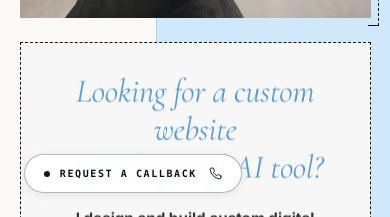
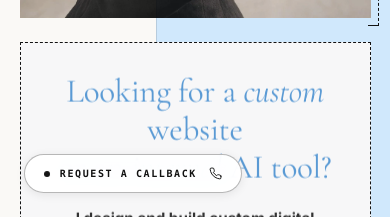
Before and after one commit to Irene2828/porfoliojuly, a Next.js app: page / in a window 390 px wide. Shown: the part 627-844 px from the top of the page. Built offline with nearby package versions, Linux system fonts and the light colour scheme; no server answers; the database is empty; a web font is replaced by a local one.

Commit message:
Keep italic only on custom and internal words in hero headline

```diff
--- a/src/app/v2/components/HeroV2.tsx
+++ b/src/app/v2/components/HeroV2.tsx
@@ -67,9 +67,9 @@ export default function HeroV2() {
                 className="hero-text"
                 style={{ transform: 'translateY(-0.4rem)' }}
               >
-                <h1 className="title-serif hero-statement" style={{ fontSize: 'clamp(51px, 6.2vw, 55px)', color: '#4b85bb', fontWeight: 600, fontStyle: 'italic', marginTop: '0.6rem', textTransform: 'none', letterSpacing: '-0.025em' }}>
-                  Looking for a <span className="premium-hover"><span className="word-custom">custom</span> website</span><br />
-                  or an <span className="premium-hover"><span className="word-internal">internal</span> AI tool</span>?
+                <h1 className="title-serif hero-statement" style={{ fontSize: 'clamp(51px, 6.2vw, 55px)', color: '#4b85bb', fontWeight: 600, fontStyle: 'normal', marginTop: '0.6rem', textTransform: 'none', letterSpacing: '-0.025em' }}>
+                  Looking for a <span className="premium-hover"><span className="word-custom" style={{ fontStyle: 'italic' }}>custom</span> website</span><br />
+                  or an <span className="premium-hover"><span className="word-internal" style={{ fontStyle: 'italic' }}>internal</span> AI tool</span>?
                 </h1>
                 <p className="hero-frame-paragraph" style={{ marginTop: '1.54rem', fontSize: '1.05rem', lineHeight: '1.75', color: '#444444', maxWidth: '680px' }}>
                   <strong>I design and build custom digital products end-to-end</strong> &mdash; <em>from figuring out what kind of solution your business needs to shipping the product that solves its problem.</em>
@@ -81,7 +81,7 @@ export default function HeroV2() {
                 transition={{ duration: 0.65, delay: hasAnimated ? 0 : 0.55, ease: [0.16, 1, 0.3, 1] }}
                 className="hero-ctas hero-ctas-outside"
               >
-                <a href="#contact" className="btn btn-primary btn-primary-outline" style={{ display: 'inline-flex', alignItems: 'center', gap: '0.45rem', border: '0.5px solid rgba(75, 133, 187, 0.45)' }}>
+                <a href="#contact" className="btn btn-primary btn-primary-outline" style={{ display: 'inline-flex', alignItems: 'center', gap: '0.45rem' }}>
                   <span>BOOK MY SERVICES</span>
                   <svg width="12" height="12" viewBox="0 0 24 24" fill="none" stroke="currentColor" strokeWidth="2.5" strokeLinecap="round" strokeLinejoin="round" style={{ transform: 'translateY(-0.5px)' }}>
                     <line x1="7" y1="17" x2="17" y2="7"></line>
```
